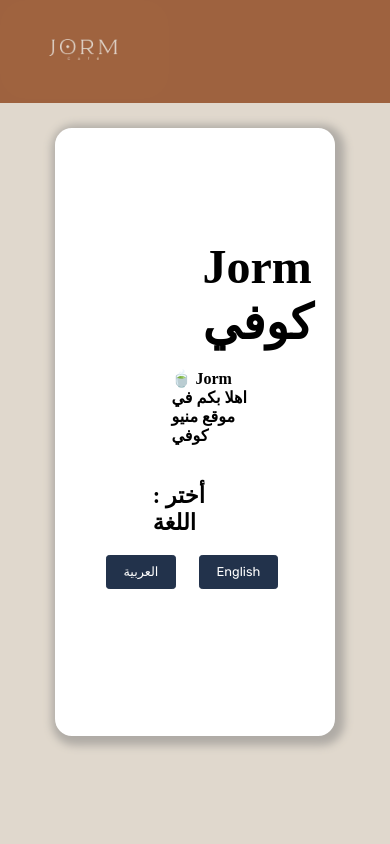
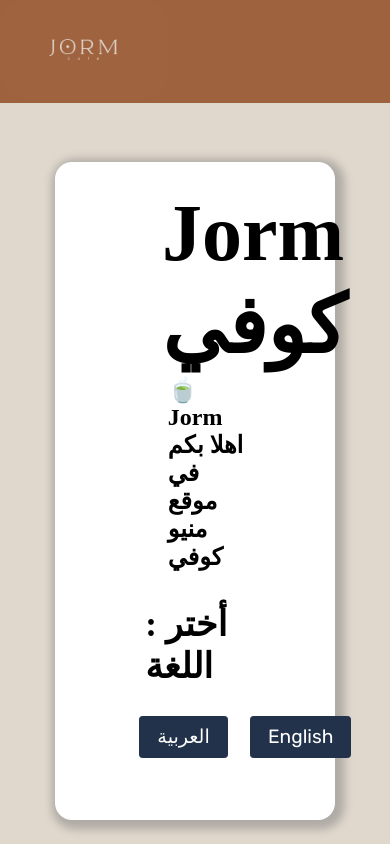
Before and after one commit to SekoStudio/JormMenu, a plain HTML site: page index.html in a window 390 px wide. Drawn offline with Linux system fonts and the light colour scheme.

Commit message:
Add files via upload

```diff
--- a/style.css
+++ b/style.css
@@ -20,7 +20,7 @@
 
 .whole-container {
     margin: auto;
-    height: 70vh;
+    height: 70%;
     max-width: 70%;
     display: flex;
     border-radius: 2vh;
@@ -123,73 +123,24 @@
 
 }
 
-@media (max-width: 390px) and (max-height: 844px) {
-    .whole-container {
-        margin: auto;
-        height: 600px;
-        max-width: 70%;
-        display: flex;
-        flex-direction: row;
-        border-radius: 2vh;
-        margin-top: 3vh;
-        background-color: #FFFF;
-        box-shadow: .2em .2em .5em .4em #afaba5;
-        min-width: 1390;
-    }
-    .titles h1 {
-        font-size: 3em;
-        margin-left: 9rem;
-    }
-
-    .titles h3 {
-        font-size: 1em;
-        margin-left: 60%;
-        margin-top: 10%;
-
-    }
-
-    .titles h2 {
-        font-size: 1.4rem;
-        margin-top: 20%;
-        padding-left: 50%;
-    }
-
-
-    .buttons {
-        display: flex;
-        gap: 1.4rem;
-        padding-bottom: 20%;
-        margin-left: 25%;
-    }
-
-    .buttons .ArabicLanguage,
-.buttons .EnglishLanguage {
-    font-family: "Rubik", serif;
-    padding: 1vh 2vh;
-    font-size: .8rem;
-    color: #FFFF;
-    background-color: #22324b;
-    border: .1rem solid #22324b;
-    border-radius: .2rem;
-    transition: .6s;
-    cursor: pointer;
-}
-}
-
-@media (max-height: 943px) {
-    .imagecontainer img {
-        width: 0;
-        position: absolute;
-        max-width: 500px;
-        border-radius: 0.9rem;
+@media (max-width: 1075px) {
+    .imagecontainer {
+        opacity: 0;
     }
 }
 
-@media (max-width: 964px) {
-    .imagecontainer img {
-        width: 0;
-        position: absolute;
-        max-width: 500px;
-        border-radius: 0.9rem;
+@media (max-width: 768px) {
+    .imagecontainer {
+        z-index: initial;
+        opacity: 0;
     }
 }
+
+@media (max-width: 480) {
+.imagecontainer {
+        opacity: 0;
+    }
+.titles h1 {
+        font-size: 2vh;
+    }
+}
```
